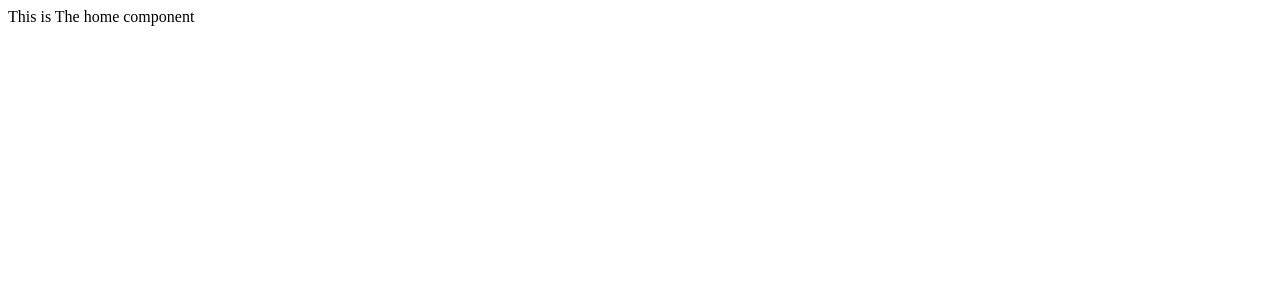
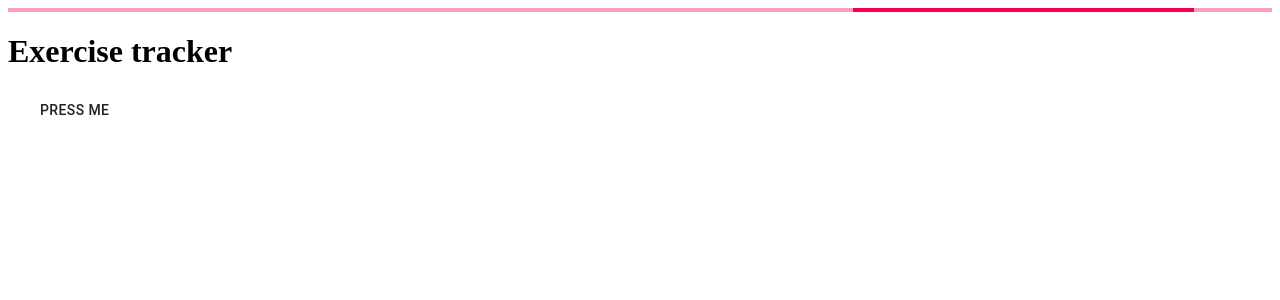
Before and after one commit to KJoshi123/fta_frontend, a React (Create React App) app: page / in a window 1280 px wide. Shown: the top 300 px of the page. Built offline with nearby package versions, Linux system fonts and the light colour scheme.

Commit message:
initial components

```diff
--- /dev/null
+++ b/src/Components/HeaderComponent/Header.tsx
@@ -0,0 +1,17 @@
+import React from 'react';
+import { LinearProgress } from '@material-ui/core';
+
+export interface HeaderProps{
+
+};
+
+const Header : React.FC<HeaderProps> = () =>{
+
+    return(
+        <>
+            <LinearProgress color="secondary" />
+            <h1>Exercise tracker</h1>
+        </>
+    )
+};
+export default Header;
--- a/src/Components/HomeComponent/home.tsx
+++ b/src/Components/HomeComponent/home.tsx
@@ -1,9 +1,46 @@
-import React from 'react';
+import React, {useState} from 'react';
+import Button from '@material-ui/core/Button';
+import Container from '@material-ui/core/Container';
+import Tabs from '@material-ui/core/Tabs'
 
+import Header from '../HeaderComponent/Header'
 const Home : React.FC = () => {
+
+    const [loader, setLoader] = useState(true);
+    const [showForm, setshowform] = useState(false);
+
+    const formToggle = () => {
+        if(showForm){
+            setshowform(false);
+        }else{
+            setshowform(true);
+        }
+    }
+    const formHtmlLoader = () => {
+
+        return(
+            <div>
+                <p>THis is a form section</p>
+                <Button onClick={formToggle}>Close Form section</Button>
+            </div>
+        )
+    }
+
     return(
         <div>
-            This is The home component
+            <Header />
+            <Container>
+                <Tabs>
+                    <Button
+                        id = "opneForm"
+                        onClick={formToggle}
+                        className = "btn btn-primary"
+                    >
+                        Press Me
+                    </Button>
+                </Tabs>
+                {showForm?formHtmlLoader():(null)}
+            </Container>
         </div>
     )
 };
```
Also changed, not shown: src/Components/HeaderComponent/Header.module.scss (added).
